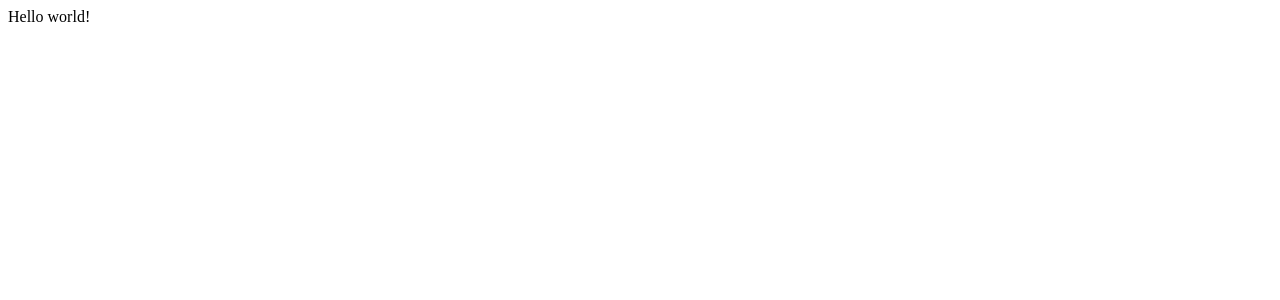
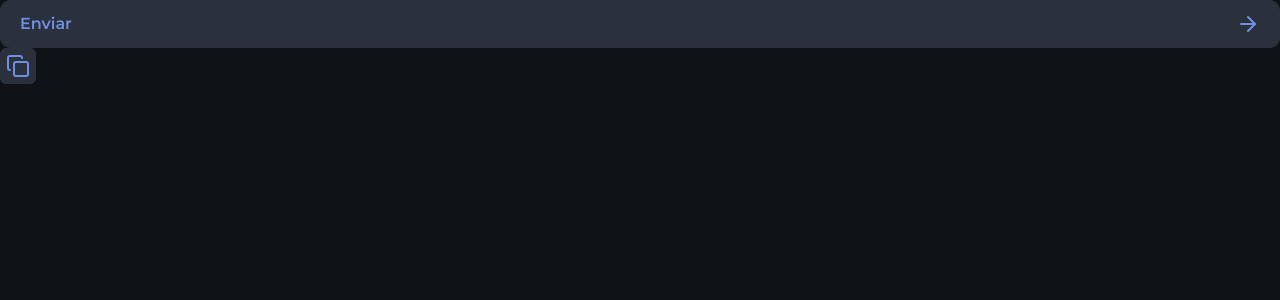
Before and after one commit to emevieira123/devstage, a Next.js app: page / in a window 1280 px wide. Shown: the top 300 px of the page. Built offline with nearby package versions, Linux system fonts and the light colour scheme.

Commit message:
chore: config project and implement buttons components

```diff
--- /dev/null
+++ b/postcss.config.mjs
@@ -0,0 +1,6 @@
+const config = {
+  plugins: {
+    "@tailwindcss/postcss": {},
+  },
+};
+export default config;
--- /dev/null
+++ b/src/app/globals.css
@@ -0,0 +1,24 @@
+@import "tailwindcss";
+
+@theme {
+  --color-*: initial;
+
+  --color-blue: #6f90e2;
+  --color-purple: #9871f3;
+  --color-danger: #f05d6c;
+
+  --color-gray-100: #dae4f2;
+  --color-gray-200: #c8d0da;
+  --color-gray-300: #95a1b1;
+  --color-gray-400: #6f7d90;
+  --color-gray-500: #2a313c;
+  --color-gray-600: #21252c;
+  --color-gray-700: #191d24;
+  --color-gray-800: #13161b;
+  --color-gray-900: #0f1216;
+
+  --font-heading: var(--font-oxanium);
+  --font-sans: var(--font-montserrat);
+
+  --radius-xl: 0.625rem;
+}
--- a/src/app/layout.tsx
+++ b/src/app/layout.tsx
@@ -1,9 +1,23 @@
+import './globals.css';
+
 import type { Metadata } from "next";
+import { Montserrat, Oxanium } from 'next/font/google';
 
 export const metadata: Metadata = {
-  title: "Create Next App",
-  description: "Generated by create next app",
+  title: "devstage",
 };
+
+const oxanium = Oxanium({
+  weight: ['500', '600'],
+  subsets: ['latin'],
+  variable: '--font-oxanium',
+})
+
+const montserrat = Montserrat({
+  weight: ['400', '600'],
+  subsets: ['latin'],
+  variable: '--font-montserrat',
+})
 
 export default function RootLayout({
   children,
@@ -11,8 +25,10 @@
   children: React.ReactNode;
 }>) {
   return (
-    <html lang="en">
-      <body>{children}</body>
+    <html lang="en" className={`${oxanium.variable} ${montserrat.variable}`}>
+      <body className='bg-gray-900 text-gray-100 antialiased'>
+        {children}
+      </body>
     </html>
   );
 }
--- a/src/app/page.tsx
+++ b/src/app/page.tsx
@@ -1,7 +1,18 @@
+import { ArrowRight, Copy } from 'lucide-react';
+import { Button } from "@/components/button";
+import { IconButton } from '@/components/icon-button';
+
 export default function Home() {
   return (
     <main>
-      <div>Hello world!</div>
+      <Button>
+        Enviar
+        <ArrowRight />
+      </Button>
+
+      <IconButton>
+        <Copy />
+      </IconButton>
     </main>
   );
 }
--- /dev/null
+++ b/src/components/button.tsx
@@ -0,0 +1,13 @@
+import { ReactNode } from "react";
+
+interface ButtonProps {
+  children: ReactNode;
+}
+
+export function Button(props: ButtonProps) {
+  return (
+    <button className="flex justify-between items-center px-5 h-12 bg-gray-500 text-blue font-semibold rounded-xl w-full cursor-pointer transition-colors duration-300 hover:bg-blue hover:text-gray-900">
+      {props.children}
+    </button>
+  );
+}
--- /dev/null
+++ b/src/components/icon-button.tsx
@@ -0,0 +1,13 @@
+import { ReactNode } from "react";
+
+interface IconButtonProps {
+  children: ReactNode;
+}
+
+export function IconButton(props: IconButtonProps) {
+  return (
+    <button className="p-1.5 bg-gray-500 text-blue rounded-md cursor-pointer transition-colors duration-300 hover:bg-blue hover:text-gray-900">
+      {props.children}
+    </button>
+  );
+}
```
Also changed, not shown: package.json (+7 -3 lines), 1 other file (tests, documents, lock files or other folders).
